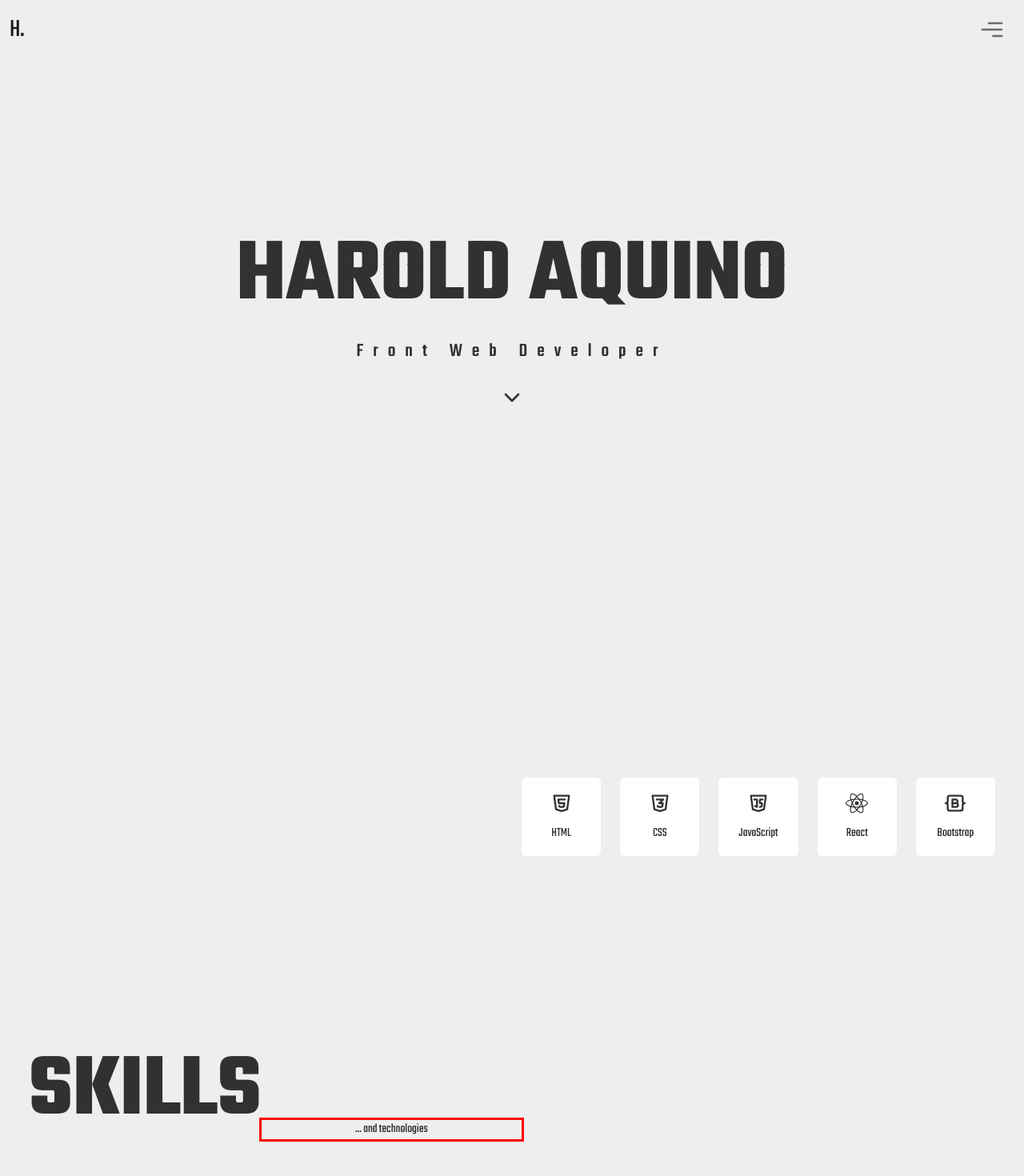
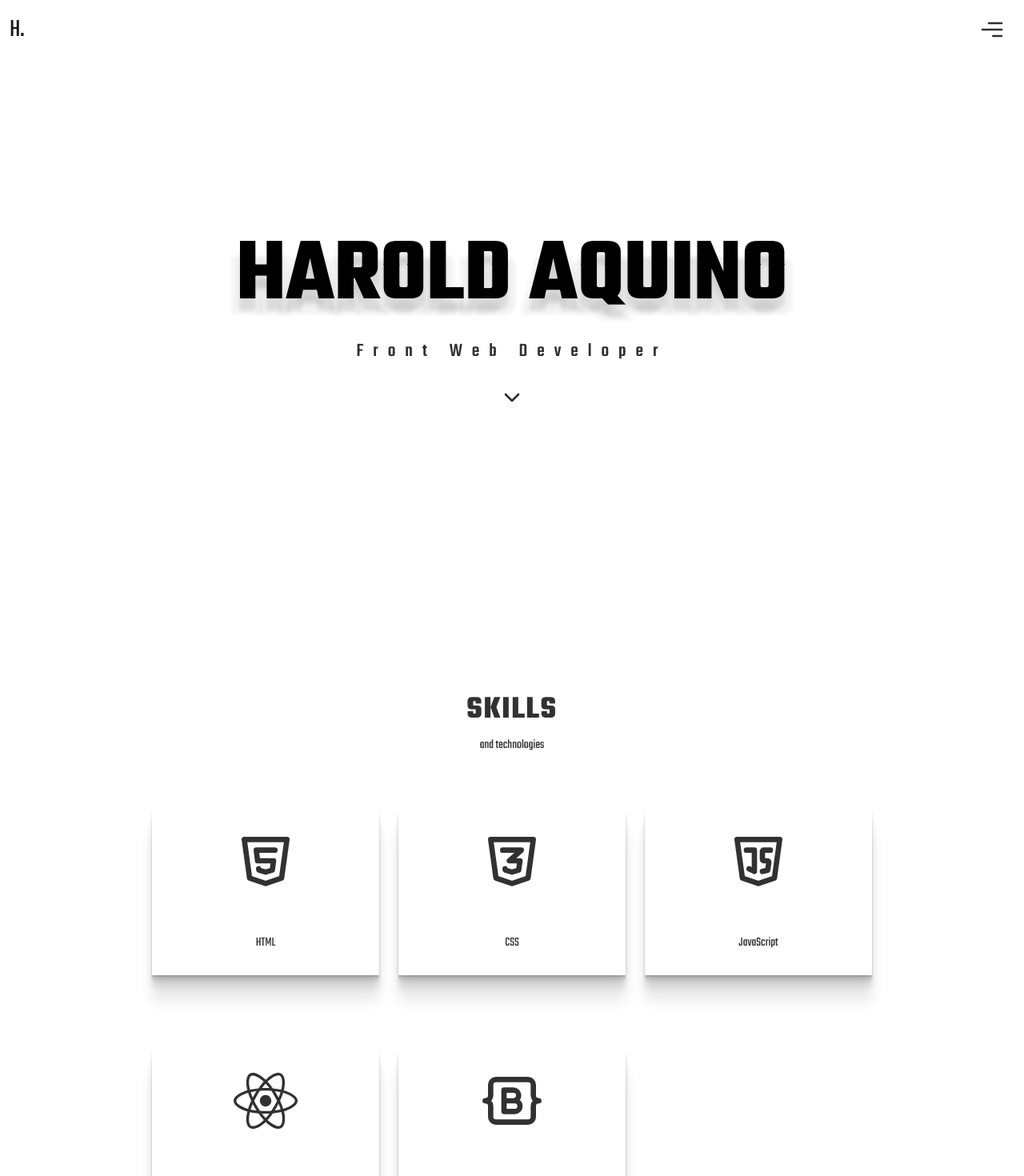
Before and after one commit to haroldaqu/bootstrap-portfolio, a React (Create React App) app: page / in a window 1280 px wide. Shown: the top 1470 px of the page at 80% size. Built offline with nearby package versions, Linux system fonts and the light colour scheme.

Commit message:
Skills and Skill Card Component size
1. change size of skills and skills card

```diff
--- a/src/App.css
+++ b/src/App.css
@@ -33,6 +33,8 @@ footer {
 
 #logo-btn {
     font-size: 2rem !important;
+    color: #313131 !important
+
 }
 
 #banner {
@@ -40,12 +42,21 @@ footer {
     justify-content: end !important;
     align-items:flex-start !important;
     padding-bottom: 10rem; */
+    background: white no-repeat center center;
+    -webkit-background-size: cover;
+    -moz-background-size: cover;
+    -o-background-size: cover;
+    background-size: cover;
 }
 
 #headers {
-    font-size: 7rem;
+    color: #000 !important;
+    font-size:7rem;
     font-weight: bolder;
     text-align: center;
+text-shadow: 0px 15px 5px rgba(0, 0, 0, 0.1),
+        10px 20px 5px rgba(0, 0, 0, 0.05),
+        -10px 20px 5px rgba(0, 0, 0, 0.05);
 }
 
 #banner > p {
@@ -61,35 +72,60 @@ footer {
 }
 
 #skills {
-    display: flex !important;
-    flex-direction: row !important;
+    /* display: flex !important; */
+    /* flex-direction: center !important;
+    align-items: center !important; */
 }
 
 #skills > div {
-    height: 100%;
+    /* height: 100%; */
 }
 
 
 
 #skills h1 {
-    text-align: left !important;
+    /* padding: 0!important;
+    margin: 0!important; */
+    /* text-align: left !important; */
 }
 
 #skills-header {
     display: flex ;
-    align-items: end;
-    padding-bottom: 10rem
+    flex-direction: column !important;
+    justify-content: center;
+    align-items: center;
+    /* outline: solid red; */
+}
+
+#skills-header h1 {
+    font-weight: bolder !important;
+    letter-spacing: 0.1rem;
+    /* margin-top: 5rem; */
 }
 
 #skills-header > p {
     width: 100%;
-    outline: solid red;
-    text-align: center;
+    /* text-align: center; */
+        /* font-weight: 500 !important; */
+            /* font-size: 1.5rem !important; */
+            /* letter-spacing: 0.1rem; */
 }
 
 #skills-group {
-    padding-top: 10rem
+    /* padding-top: 10rem */
 }
+
+#card__skills {
+    /* background-color: #eeeeee !important; */
+box-shadow: rgba(0, 0, 0, 0.09) 0px 2px 1px, rgba(0, 0, 0, 0.09) 0px 4px 2px, rgba(0, 0, 0, 0.09) 0px 8px 4px, rgba(0, 0, 0, 0.09) 0px 16px 8px, rgba(0, 0, 0, 0.09) 0px 32px 16px;
+/* color: rgb(238, 238, 238); */
+border-radius: 0 !important;
+}
+
+#card__skills h3 {
+    font-size: 5rem !important;
+}
+
 
 #projects > img {
     filter: grayscale(100%);
--- a/src/components/Skills.js
+++ b/src/components/Skills.js
@@ -3,14 +3,14 @@ import skillsData from "../data/skillsData";
 
 const Skills = () => {
     return (
-        <section className="container-xxl" id="skills">
-            <div className="w-50" id="skills-header" >
-                <h1 id="headers" >SKILLS</h1>
-                <p> ... and technologies </p>
+        <section className="container-xxl text-center" id="skills">
+            <div className="w-100 h-25" id="skills-header" >
+                <h1 >SKILLS</h1>
+                <p> and technologies </p>
                 {/* <h2 className="border-bottom border-info" >Skills</h2>
                 <p>Technologies I've learned</p> */}
             </div>
-            <div className="w-50 row row-cols-1 row-cols-md-5 g-4" id="skills-group">
+            <div className="w-75 h-75 row row-cols-2 row-cols-md-3 g-4" id="skills-group">
                 {
                     skillsData.map((skill, i) => <div className="col"><SkillsCard key={i} skill={skill}/></div>)
                 }
--- a/src/components/SkillsCard.js
+++ b/src/components/SkillsCard.js
@@ -1,9 +1,9 @@
 const SkillsCard = ({skill}) => {
     return (
-        <div  className="card border-0" id="card__skills">
-            <div className="card-body text-center">
-                <h3 className="card-title">{skill.logo}</h3>
-                <p className="card-text">{skill.name}</p>
+        <div  className="h-75 card border-0" id="card__skills">
+            <div className="h-100 card-body text-center" id="skills-body" >
+                <h3 className="h-75 card-title">{skill.logo}</h3>
+                <p className="h-25card-text">{skill.name}</p>
             </div>
         </div>
      );
--- a/src/index.css
+++ b/src/index.css
@@ -1,3 +1,3 @@
 #root {
-    background-color: #eeeeee !important;
+    /* background-color: #eeeeee !important; */
 }
```
Also changed, not shown: 1 other file (tests, documents, lock files or other folders).
